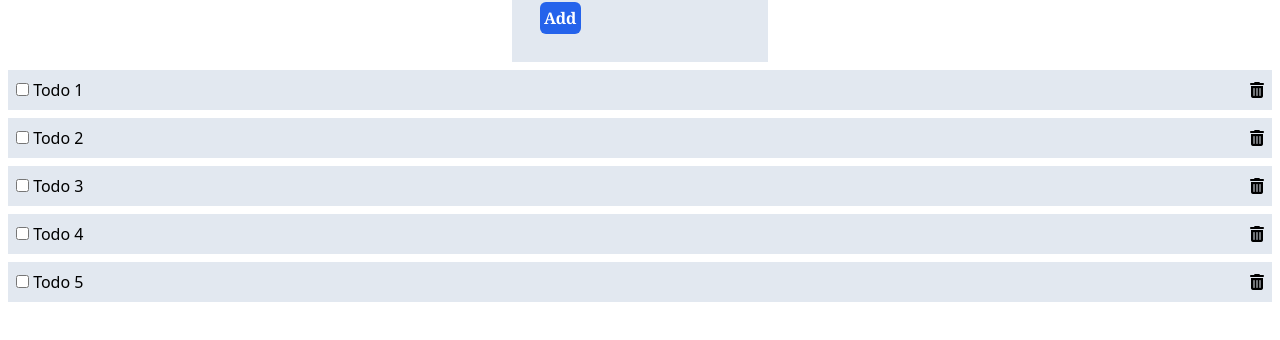
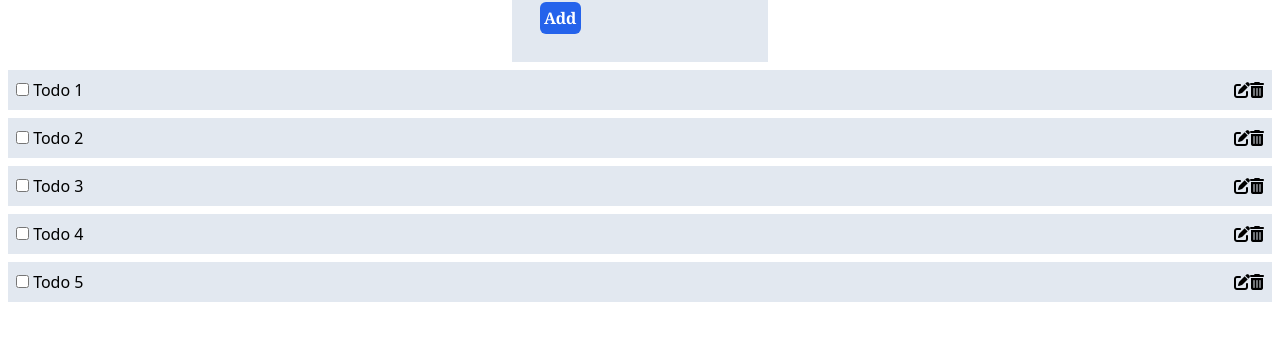
Before and after one commit to Priyanka-gade/crud-using-vue-js, a Vue app: page / in a window 1280 px wide. Shown: the part 122-462 px from the top of the page. Built offline with nearby package versions, Linux system fonts and the light colour scheme.

Commit message:
new added to list

```diff
--- a/src/components/TodoItem.vue
+++ b/src/components/TodoItem.vue
@@ -4,7 +4,10 @@
         <p>
         <input type="checkbox"/>
         {{items.title}}
-        <button class="float-right"><i id="delete" class="fa fa-trash" aria-hidden="true" ></i></button>
+
+            <button class="float-right"><i id="delete" class="fa fa-trash" aria-hidden="true" ></i></button>
+        <button class="float-right"><i id="edit" class='fas fa-edit'></i></button>
+
         </p>
     </div>
 </div>
```
